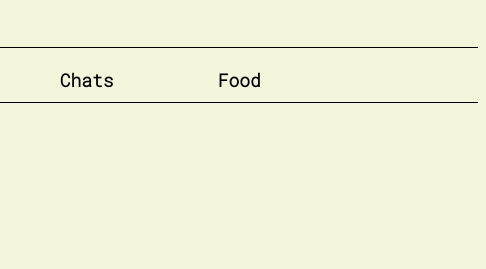
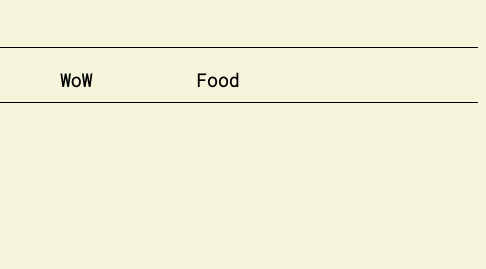
Before and after one commit to serendiptea/serendiptea.github.io, a plain HTML site: page blog_article_belonging.html in a window 1280 px wide. Shown: the part 176-445 px from the top of the page, 794-1280 px from the left. Drawn offline with Linux system fonts and the light colour scheme.

Commit message:
Update blog_article_belonging.html

```diff
--- a/blog_article_belonging.html
+++ b/blog_article_belonging.html
@@ -18,7 +18,7 @@
         <a href="index.html" class="button">About</a>
         <a href="blog_books_page.html" class="button"><u>Books</u></a>
         <a href="blog_gallery_page.html" class="button">Gallery</a>
-        <a href="blog_interviews_page.html" class="button">Chats</a>
+        <a href="blog_interviews_page.html" class="button">WoW</a>
         <a href="blog_food_page.html" class="button">Food</a>
   </div>
   <div class="line"></div>
```
